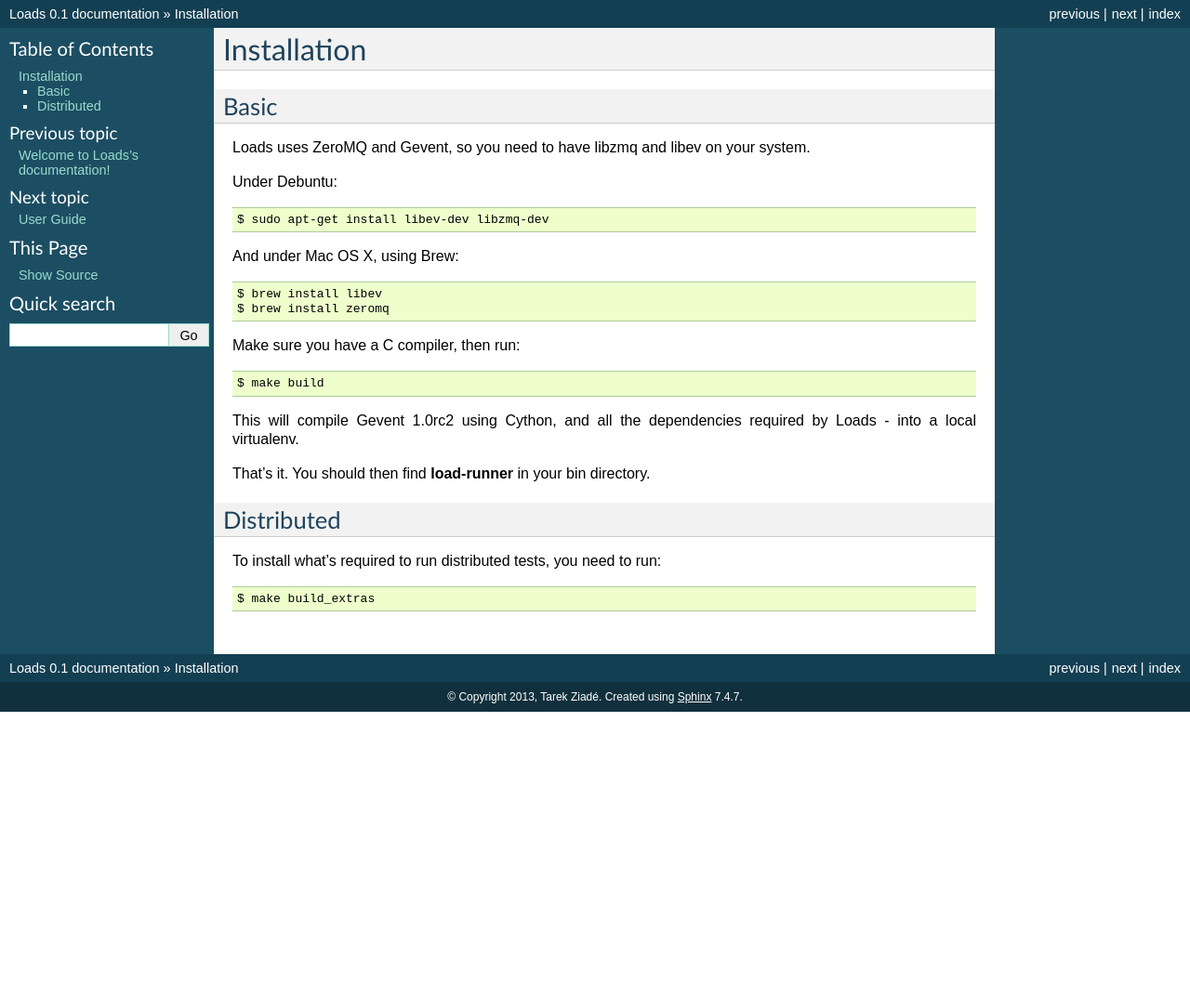
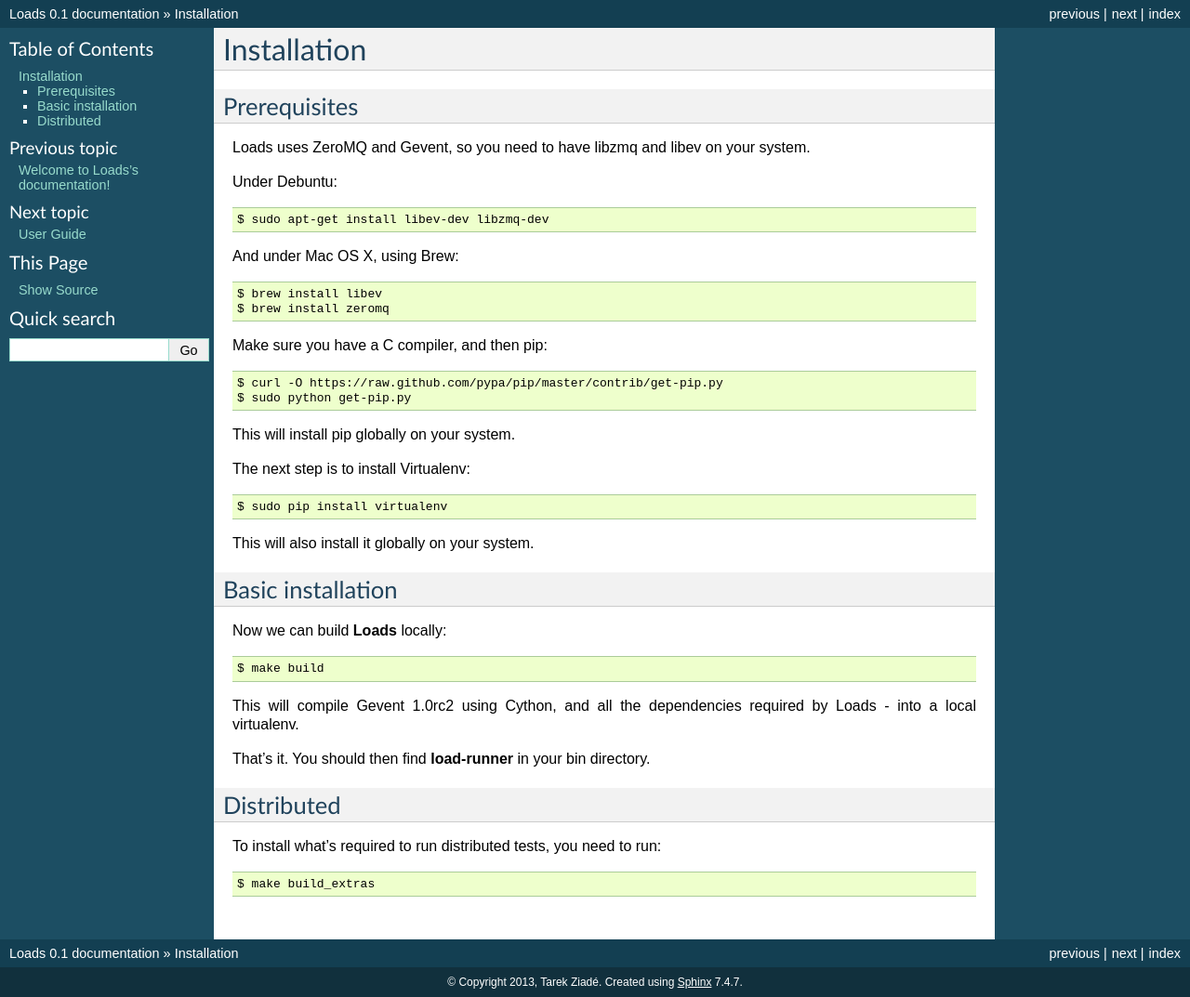
Before and after one commit to mozilla-services/loads, a Sphinx documentation site: the page built from docs/source/installation.rst, in a window 1280 px wide. Shown: the whole page at 93% size. Built offline with Sphinx 7.4.7, drawn with Linux system fonts in a browser that asks for light colours; before the commit the page ends 900 px from its top, so only the background shows below that.

Commit message:
more details for #42 & #44

```diff
--- a/docs/source/installation.rst
+++ b/docs/source/installation.rst
@@ -3,8 +3,8 @@
 Installation
 ============
 
-Basic
------
+Prerequisites
+-------------
 
 Loads uses ZeroMQ and Gevent, so you need to have libzmq and libev on
 your system.
@@ -19,7 +19,24 @@ And under Mac OS X, using Brew::
     $ brew install zeromq
 
 
-Make sure you have a C compiler, then run::
+Make sure you have a C compiler, and then pip::
+
+    $ curl -O https://raw.github.com/pypa/pip/master/contrib/get-pip.py
+    $ sudo python get-pip.py
+
+This will install pip globally on your system.
+
+The next step is to install Virtualenv::
+
+    $ sudo pip install virtualenv
+
+This will also install it globally on your system.
+
+
+Basic installation
+------------------
+
+Now we can build **Loads** locally::
 
 
     $ make build
```
